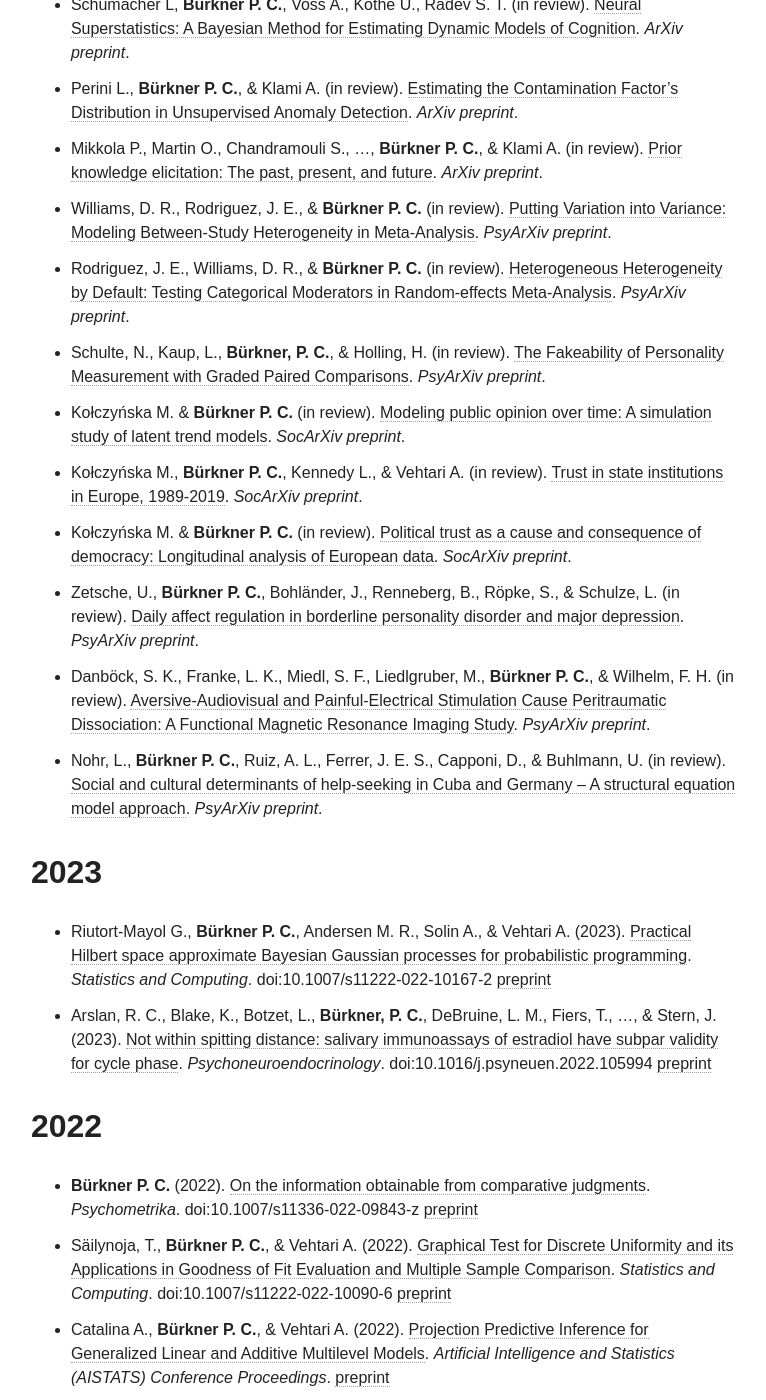
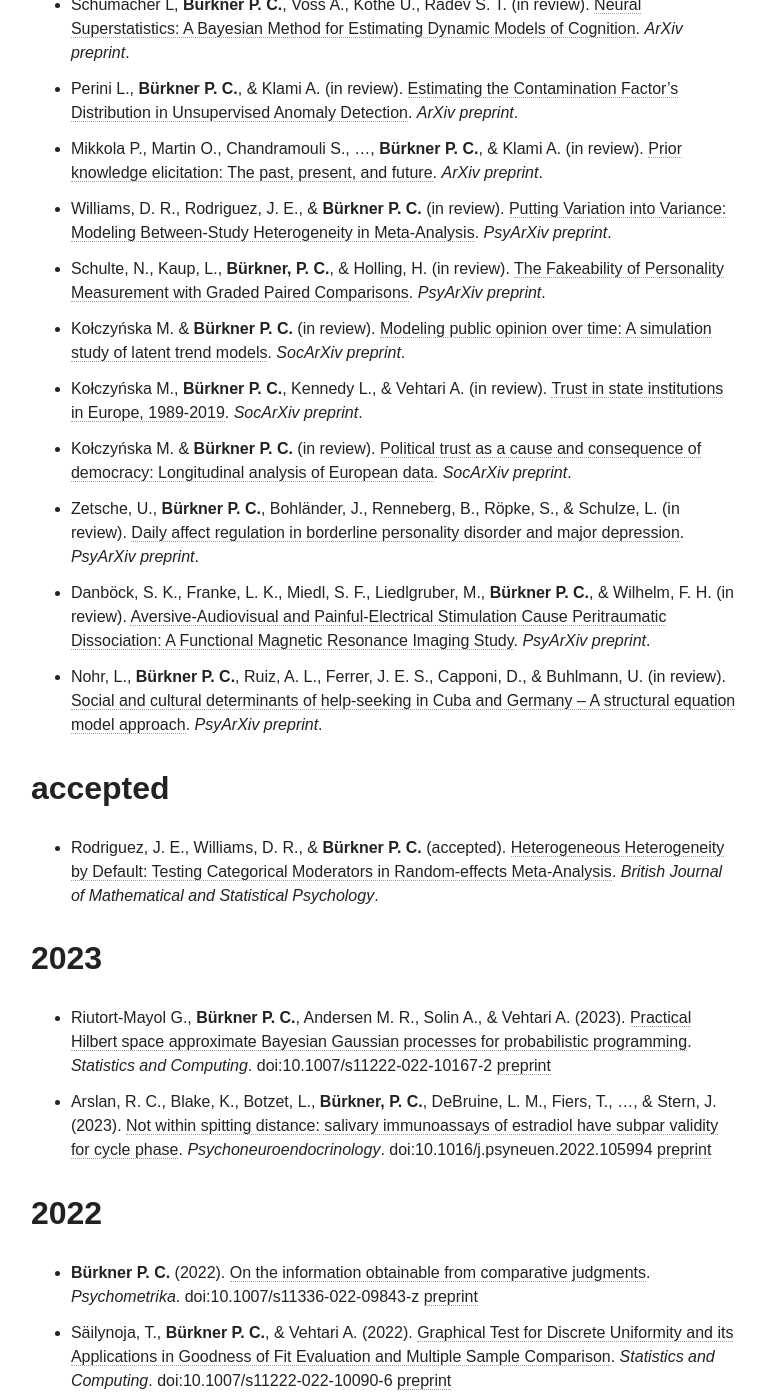
Before and after one commit to paul-buerkner/paul-buerkner.github.io, a Jekyll site: the page built from publications/index.md, in a window 1280 px wide and 1400 px high, scrolled down 1265 px. Shown: the whole window, without its empty margins (255-1021 px from the left). Built offline with Jekyll 4.4.1, drawn with Linux system fonts in a browser that asks for light colours; nearby versions of some CDN libraries.

Commit message:
move paper to accepted

```diff
--- a/publications/index.md
+++ b/publications/index.md
@@ -19,7 +19,6 @@
 * Perini L., **Bürkner P. C.**, & Klami A. (in review). [Estimating the Contamination Factor’s Distribution in Unsupervised Anomaly Detection](http://arxiv.org/abs/2210.10487). *ArXiv preprint*.
 * Mikkola P., Martin O., Chandramouli S., ..., **Bürkner P. C.**, & Klami A. (in review). [Prior knowledge elicitation: The past, present, and future](https://arxiv.org/abs/2112.01380). *ArXiv preprint*.
 * Williams, D. R., Rodriguez, J. E., & **Bürkner P. C.** (in review). [Putting Variation into Variance: Modeling Between-Study Heterogeneity in Meta-Analysis](https://psyarxiv.com/9vkqy/). *PsyArXiv preprint*.
-* Rodriguez, J. E., Williams, D. R., & **Bürkner P. C.** (in review). [Heterogeneous Heterogeneity by Default: Testing Categorical Moderators in Random-effects Meta-Analysis](https://psyarxiv.com/tqcka/). *PsyArXiv preprint*.
 * Schulte, N., Kaup, L., **Bürkner, P. C.**, & Holling, H. (in review). [The Fakeability of Personality Measurement with Graded Paired Comparisons](https://psyarxiv.com/bs7he/). *PsyArXiv preprint*.
 * Kołczyńska M. & **Bürkner P. C.** (in review). [Modeling public opinion over time: A simulation study of latent trend models](https://osf.io/preprints/socarxiv/gauvx/). *SocArXiv preprint*.
 * Kołczyńska M., **Bürkner P. C.**, Kennedy L., & Vehtari A. (in review). [Trust in state institutions in Europe, 1989-2019](https://osf.io/preprints/socarxiv/3v5g7/). *SocArXiv preprint*.
@@ -27,6 +26,10 @@
 * Zetsche, U., **Bürkner P. C.**, Bohländer, J., Renneberg, B., Röpke, S., & Schulze, L. (in review). [Daily affect regulation in borderline personality disorder and major depression](https://psyarxiv.com/6edcj/). *PsyArXiv preprint*.
 * Danböck, S. K., Franke, L. K., Miedl, S. F., Liedlgruber, M., **Bürkner P. C.**, & Wilhelm, F. H. (in review). [Aversive-Audiovisual and Painful-Electrical Stimulation Cause Peritraumatic Dissociation: A Functional Magnetic Resonance Imaging Study](https://psyarxiv.com/tgc7m/). *PsyArXiv preprint*.
 * Nohr, L., **Bürkner P. C.**, Ruiz, A. L., Ferrer, J. E. S., Capponi, D., & Buhlmann, U. (in review). [Social and cultural determinants of help-seeking in Cuba and Germany – A structural equation model approach](https://psyarxiv.com/5tqwv/). *PsyArXiv preprint*.
+
+## accepted
+
+* Rodriguez, J. E., Williams, D. R., & **Bürkner P. C.** (accepted). [Heterogeneous Heterogeneity by Default: Testing Categorical Moderators in Random-effects Meta-Analysis](https://psyarxiv.com/tqcka/). *British Journal of Mathematical and Statistical Psychology*.
 
 ## 2023
 
```
